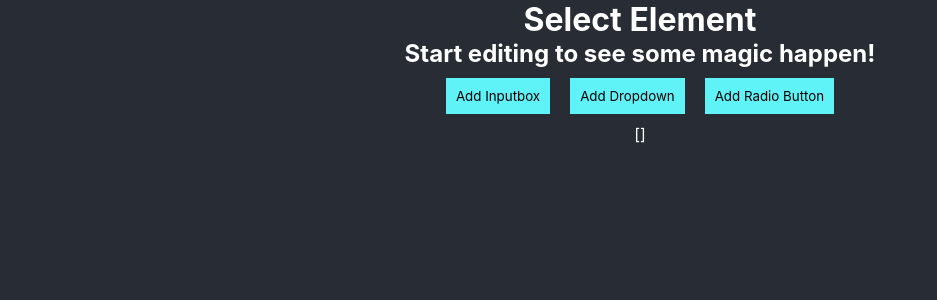
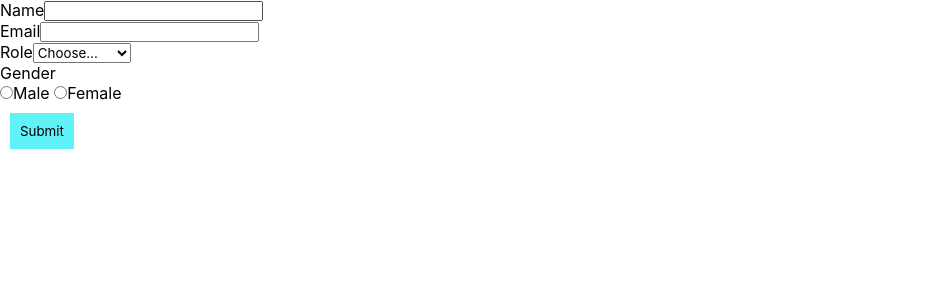
Before and after one commit to sbaz44/JSONGenerator, a React (Create React App) app: page / in a window 1280 px wide. Shown: the top 300 px of the page, without its empty margins (0-937 px from the left). Built offline with nearby package versions, Linux system fonts and the light colour scheme.

Commit message:
render input added

```diff
--- a/package.json
+++ b/package.json
@@ -6,10 +6,12 @@
     "@testing-library/jest-dom": "^5.11.4",
     "@testing-library/react": "^11.1.0",
     "@testing-library/user-event": "^12.1.10",
+    "formik": "^2.2.9",
     "react": "^17.0.2",
     "react-dom": "^17.0.2",
     "react-scripts": "4.0.3",
-    "web-vitals": "^1.0.1"
+    "web-vitals": "^1.0.1",
+    "yup": "^0.32.9"
   },
   "scripts": {
     "start": "react-scripts start",
--- a/src/App.js
+++ b/src/App.js
@@ -39,7 +39,7 @@ const Dropbox = (data) => {
       <label>Dropdown label</label>
       <input
         type="text"
-        value={data.value}
+        value={data.labelValue}
         onChange={data.onChange}
         onFocus={data.onFocus}
       />
@@ -92,7 +92,7 @@ const Radiobox = (data) => {
       <label>Radio label</label>
       <input
         type="text"
-        value={data.value}
+        value={data.labelValue}
         onChange={data.onChange}
         onFocus={data.onFocus}
       />
@@ -138,21 +138,23 @@ const Radiobox = (data) => {
 };
 
 export default function App() {
-  const [elementsList, setElementList] = useState([]);
+  const [elementsList, setElementList] = useState({});
 
   const inputClick = () => {
-    const data = [...elementsList];
+    const data = { ...elementsList };
     let obj = {
       type: "text",
       label: "Key name",
       required: true,
     };
-    data.push(obj);
+    let key = "element" + Object.keys(elementsList).length;
+    data[key] = obj;
+    // data.push(obj);
     setElementList(data);
   };
 
   const dropClick = () => {
-    const data = [...elementsList];
+    const data = { ...elementsList };
     let obj = {
       type: "select",
       label: "Label",
@@ -168,12 +170,13 @@ export default function App() {
         // }
       ],
     };
-    data.push(obj);
+    let key = "element" + Object.keys(elementsList).length;
+    data[key] = obj;
     setElementList(data);
   };
 
   const radioClick = () => {
-    const data = [...elementsList];
+    const data = { ...elementsList };
     let obj = {
       type: "radio",
       label: "Label",
@@ -189,18 +192,19 @@ export default function App() {
         // }
       ],
     };
-    data.push(obj);
+    let key = "element" + Object.keys(elementsList).length;
+    data[key] = obj;
     setElementList(data);
   };
 
-  const handleChange = (event, i) => {
-    const data = [...elementsList];
-    data[i].label = event.target.value;
+  const handleChange = (event, obj) => {
+    const data = {...elementsList};
+    data[obj].label=event.target.value;
     setElementList(data);
   };
 
   const selectChange = (event, index) => {
-    const data = [...elementsList];
+    const data = {...elementsList};
     data[index].options = [];
     for (let i = 0; i < event.target.value; i++) {
       data[index].options.push("");
@@ -209,25 +213,25 @@ export default function App() {
   };
 
   const checkBoxHandle = (i) => {
-    const data = [...elementsList];
+    const data = {...elementsList};
     let required = data[i].required;
     data[i].required = !required;
     setElementList(data);
   };
 
   const optionChange = (e, i, index) => {
-    const data = [...elementsList];
+    const data = {...elementsList};
     data[index].options[i] = e.target.value;
     setElementList(data);
   };
   const removeInput = (i) => {
-    const array = [...elementsList];
-    array.splice(i, 1);
-    setElementList(array);
+    const data = {...elementsList};
+    delete data[i];
+    setElementList(data);
   };
 
   const downloadJSON = async () => {
-    const elementData = [...elementsList];
+    const elementData = {...elementsList};
     let data = {
       data: elementData,
     };
@@ -254,7 +258,61 @@ export default function App() {
         <button onClick={radioClick}>Add Radio Button</button>
       </div>
       <div className="container">
-        {elementsList.map((item, index) => {
+        {Object.keys(elementsList).map((item, index) => {
+          let data = elementsList[item];
+          if (elementsList[item].type === "text") {
+            return (
+              <InputBox
+                key={index + 22}
+                value={data.label}
+                required={data.required}
+                onChange={(e) => handleChange(e, item)}
+                onFocus={(event) => event.target.select()}
+                remove
+                removeInput={() => removeInput(item)}
+                checkBoxHandle={() => checkBoxHandle(item)}
+              />
+            );
+          }
+          if (elementsList[item].type === "select") {
+            return (
+              <Dropbox
+                key={index + 33}
+                labelValue={data.label}
+                required={data.required}
+                options={data.options}
+                onFocus={(event) => event.target.select()}
+                onChange={(e) => handleChange(e, item)}
+                selectChange={(e) => selectChange(e, item)}
+                optionHandlee={(e, value) => {
+                  optionChange(e, value, item);
+                }}
+                removeInput={() => removeInput(item)}
+                checkBoxHandle={() => checkBoxHandle(item)}
+              />
+            );
+          }
+          if (elementsList[item].type === "radio") {
+            return (
+              <Radiobox
+                key={index + 33}
+                labelValue={data.label}
+                options={data.options}
+                required={data.required}
+                onChange={(e) => handleChange(e, item)}
+                selectChange={(e) => selectChange(e, item)}
+                onFocus={(event) => event.target.select()}
+                optionHandlee={(e, value) => {
+                  optionChange(e, value, item);
+                }}
+                removeInput={() => removeInput(item)}
+                checkBoxHandle={() => checkBoxHandle(item)}
+              />
+            );
+          }
+          return null;
+        })}
+        {/* {elementsList.map((item, index) => {
           if (item.type === "text") {
             return (
               <InputBox
@@ -306,9 +364,9 @@ export default function App() {
             );
           }
           return null;
-        })}
+        })} */}
       </div>
-      {elementsList.length > 0 && (
+      {Object.keys(elementsList).length > 0 && (
         <button onClick={downloadJSON}>Download JSON</button>
       )}
 
--- /dev/null
+++ b/src/App2.js
@@ -0,0 +1,103 @@
+import React, { useState, useEffect } from "react";
+import { Form, TextField, SelectField, SubmitButton, RadioField } from "./FormElement";
+import * as Yup from "yup";
+const formSchema = {
+  element0: { type: "text", label: "Name", required: true },
+  element3: { type: "text", label: "Email", required: true },
+  element1: {
+    type: "select",
+    label: "Role",
+    required: true,
+    options: ["Superadmin", "Admin"],
+  },
+  element2: {
+    type: "radio",
+    label: "Gender",
+    required: true,
+    options: ["Male", "Female"],
+  },
+};
+
+export default function App2() {
+  const [formData, setFormData] = useState({});
+  const [validationSchema, setValidationSchema] = useState({});
+
+  useEffect(() => {
+    initForm(formSchema);
+  }, []);
+
+  const initForm = (formSchema) => {
+    let _formData = {};
+    let _validationSchema = {};
+
+    for (var key of Object.keys(formSchema)) {
+      _formData[key] = "";
+
+      if (formSchema[key].type === "text") {
+        _validationSchema[key] = Yup.string();
+      } else if (formSchema[key].type === "email") {
+        _validationSchema[key] = Yup.string().email();
+      } else if (formSchema[key].type === "select") {
+        _validationSchema[key] = Yup.string().oneOf(
+          formSchema[key].options.map((o) => o)
+        );
+      }
+      else if (formSchema[key].type === "radio") {
+        _validationSchema[key] = Yup.string().oneOf(
+          formSchema[key].options.map((o) => o)
+        );
+      }
+      if (formSchema[key].required) {
+          _validationSchema[key] = _validationSchema[key].required("Required");
+        }
+    }
+
+    console.log( _formData)
+    console.log( _validationSchema)
+    setFormData(_formData);
+    setValidationSchema(Yup.object().shape({ ..._validationSchema }));
+  };
+
+  const getFormElement = (elementName, elementSchema) => {
+    console.log(elementName, elementSchema);
+    const props = {
+      name: elementName,
+      label: elementSchema.label,
+      options: elementSchema.options,
+    };
+
+    if (elementSchema.type === "text" || elementSchema.type === "email") {
+      return <TextField {...props} />;
+    }
+
+    if (elementSchema.type === "select") {
+      return <SelectField {...props} />;
+    }
+
+    if (elementSchema.type === "radio") {
+        return <RadioField {...props} />;
+      }
+  };
+
+  const onSubmit = (values, { setSubmitting, resetForm, setStatus }) => {
+    console.log(values);
+    setSubmitting(false);
+  };
+
+  return (
+    <div>
+        {console.log(validationSchema)}
+      <Form
+        enableReinitialize
+        initialValues={formData}
+        validationSchema={validationSchema}
+        onSubmit={onSubmit}
+      >
+        {Object.keys(formSchema).map((key, ind) => (
+          <div key={key}>{getFormElement(key, formSchema[key])}</div>
+        ))}
+        <SubmitButton title="Submit" />
+      </Form>
+    </div>
+  );
+}
--- /dev/null
+++ b/src/FormElement.js
@@ -0,0 +1,118 @@
+import React from "react";
+import {
+  Formik,
+  Form as FormikForm,
+  Field,
+  ErrorMessage,
+  useFormikContext,
+  useField,
+  useFormik
+} from "formik";
+
+export function Form(props) {
+  return (
+    <Formik {...props}>
+      <FormikForm className="needs-validation" novalidate="">
+        {props.children}
+      </FormikForm>
+    </Formik>
+  );
+}
+
+export function TextField(props) {
+  const { name, label, placeholder, ...rest } = props;
+  return (
+    <>
+      {label && <label for={name}>{label}</label>}
+      <Field
+        className="form-control"
+        type="text"
+        name={name}
+        id={name}
+        placeholder={placeholder || ""}
+        {...rest}
+      />
+      <ErrorMessage
+        name={name}
+        render={(msg) => <div style={{ color: "red" }}>{msg}</div>}
+      />
+    </>
+  );
+}
+
+export function SelectField(props) {
+  const { name, label, options } = props;
+  return (
+    <>
+      {label && <label for={name}>{label}</label>}
+      <Field as="select" id={name} name={name}>
+        <option value="">Choose...</option>
+        {options.map((optn, index) => (
+          <option value={optn} label={optn} />
+        ))}
+      </Field>
+      <ErrorMessage
+        name={name}
+        render={(msg) => <div style={{ color: "red" }}>{msg}</div>}
+      />
+    </>
+  );
+}
+
+export function RadioField(props) {
+  const { name, label, options } = props;
+  console.log(name, label, options)
+  return (
+    <>
+      {label && <label for={name}>{label}</label>}
+      <Field component="div" name="myRadioGroup">
+      {options.map((optn, index) => (
+          // <option value={optn} label={optn} />
+         <label> <input
+          type="radio"
+          id="radioOne"
+          // defaultChecked={values.myRadioGroup === "one"}
+          name={name}
+          value={optn}
+        />
+        {optn}
+        </label>
+        ))}
+
+        {/* <input
+          type="radio"
+          id="radioOne"
+          defaultChecked={values.myRadioGroup === "one"}
+          name="myRadioGroup"
+          value="one"
+        />
+        <label htmlFor="radioOne">One</label>
+
+        <input
+          type="radio"
+          id="radioTwo"
+          defaultChecked={values.myRadioGroup === "two"}
+          name="myRadioGroup"
+          value="two"
+        /> */}
+
+      </Field>
+      <ErrorMessage
+        name={name}
+        render={(msg) => <div style={{ color: "red" }}>{msg}</div>}
+      />
+    </>
+  );
+}
+
+
+export function SubmitButton(props) {
+  const { title, ...rest } = props;
+  const { isSubmitting } = useFormikContext();
+
+  return (
+    <button type="submit" {...rest} disabled={isSubmitting}>
+      {title}
+    </button>
+  );
+}
--- a/src/index.js
+++ b/src/index.js
@@ -1,10 +1,12 @@
 import React from "react";
 import ReactDOM from "react-dom";
 import App from "./App";
+import App2 from "./App2";
 
 ReactDOM.render(
   <React.StrictMode>
-    <App />
+    {/* <App /> */}
+    <App2/>
   </React.StrictMode>,
   document.getElementById("root")
 );
```
Also changed, not shown: 1 other file (tests, documents, lock files or other folders).
